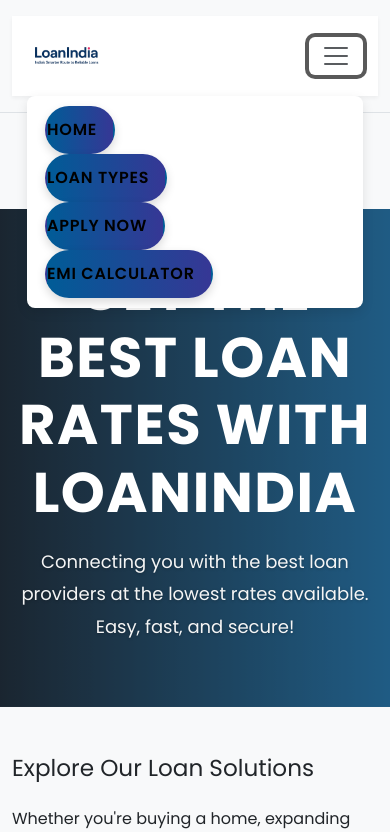
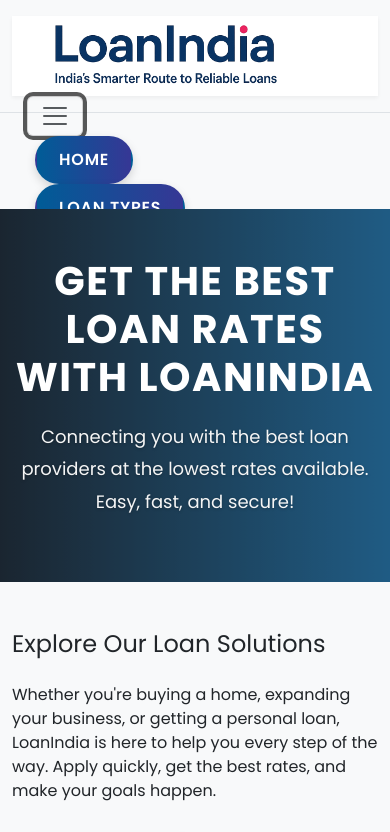
Before and after one commit to loanindia/loanindia.in, a plain HTML site: page index.html in a window 390 px wide. Both pictures are taken after a click on the button "Toggle navigation". Shown: the top 832 px of the page. Drawn offline with Linux system fonts and the light colour scheme; files whose address does not match are found by name.

Commit message:
Update styles.css
css revert

```diff
--- a/styles.css
+++ b/styles.css
@@ -224,25 +224,44 @@ body {
     color: #f8f9fa;
 }
 
-/* Carousel Image Styling */
-.carousel-item img {
-    width: 100%;
-    height: auto;
-    max-height: 300px;
-    object-fit: cover;
-    display: block;
-}
+/* Mobile Responsiveness */
+@media (max-width: 768px) {
+    .carousel-inner img {
+        height: 250px;
+    }
 
-/* Mobile carousel image adjustment */
-@media (max-width: 576px) {
-    .carousel-item img {
-        width: 100%;
-        height: 200px;
-        object-fit: cover;
+    h3 {
+        font-size: 1.5rem;
+    }
+
+    .btn, .btn-gradient {
+        font-size: 1rem;
+        padding: 12px 25px;
+    }
+
+    .card {
+        box-shadow: 0 6px 12px rgba(0, 0, 0, 0.1);
+    }
+
+    .navbar {
+        padding: 10px 15px;
+    }
+
+    .nav-link {
+        font-size: 0.9rem;
+        padding: 8px 18px;
+    }
+
+    #home h2 {
+        font-size: 2.5rem;
+    }
+
+    #emi-modal .modal-content {
+        padding: 20px;
     }
 }
 
-/* Navbar Styles */
+/* Navbar container */
 .navbar {
     display: flex;
     justify-content: space-between;
@@ -253,54 +272,19 @@ body {
     box-shadow: 0 2px 4px rgba(0, 0, 0, 0.05);
 }
 
-/* Navbar brand/logo */
+/* Logo Styling */
 .navbar-brand {
     display: flex;
     align-items: center;
     height: 100%;
 }
 
+/* Image within the navbar */
 .navbar-brand img {
-    height: auto;
-    max-height: 80px;
-    width: auto;
-    max-width: 100%;
-    object-fit: contain;
-    background-color: transparent;
-}
-
-/* Navbar toggler and collapse menu */
-.navbar-collapse {
-    background-color: #fff;
-    padding: 10px;
-    z-index: 999;
-    border-radius: 8px;
-    box-shadow: 0 4px 12px rgba(0, 0, 0, 0.1);
-}
-
-.navbar-nav {
-    flex-direction: column;
-    align-items: flex-start;
-    width: 100%;
-}
-
-.navbar .nav-link {
-    color: #000;
-    display: block;
-    width: 100%;
-    padding: 10px 0;
-    text-align: left;
-    font-weight: 600;
-    text-decoration: none;
-}
-
-/* Navbar toggle button */
-.navbar-toggler {
-    border: none;
-    outline: none;
-}
-
-/* Ensure nav links look good on hover */
-.navbar .nav-link:hover {
-    color: #005c97;
-}
+    height: auto;              /* Let the image scale proportionally */
+    max-height: 280px;          /* Set the maximum height of the logo */
+    width: auto;               /* Keep the aspect ratio intact */
+    max-width: 300%;           /* Allow the image to take full width of its container */
+    object-fit: contain;       /* Prevent distortion and maintain aspect ratio */
+    background-color: transparent; /* Keeps transparent background */
+  }
```
